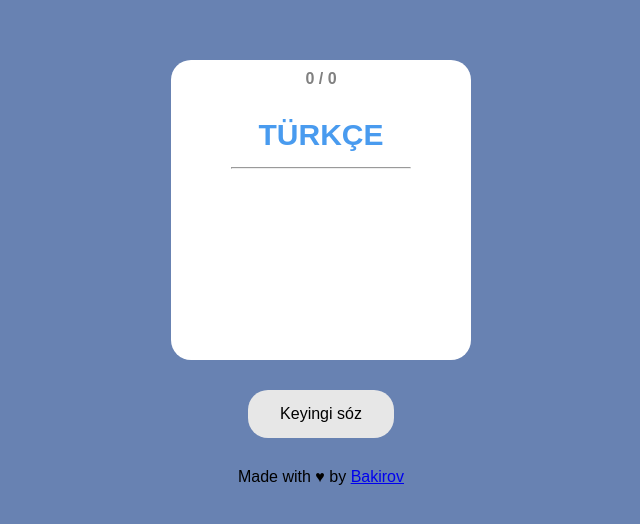
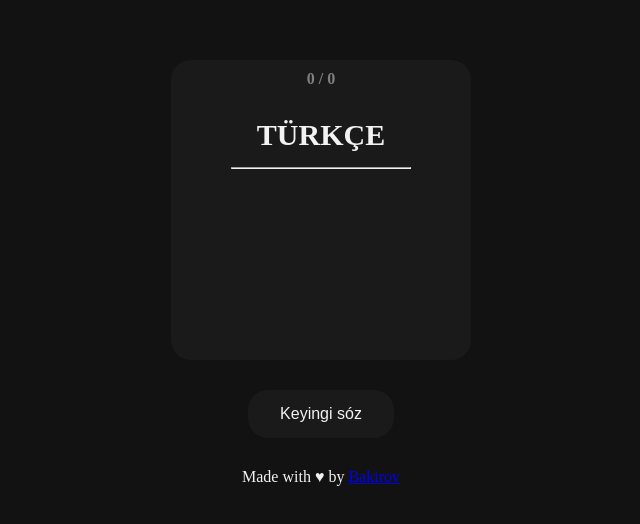
Before and after one commit to quwanishbakirov/turkish, a website: page index.html in a window 1280 px wide. Shown: the part 190-714 px from the top of the page, without its empty margins (319-959 px from the left). Drawn offline with Linux system fonts and the light colour scheme.

Commit message:
style changed (night mode)

```diff
--- a/style.css
+++ b/style.css
@@ -5,8 +5,8 @@
 	user-select: none;
 }
 body {
-	background: #6882b2;
-	font-family: sans-serif;
+	background-color: #121212;
+	color: #f2f2f2;
 }
 
 label {
@@ -42,7 +42,7 @@ label {
 	width: 100%;
 	height: 100%;
 	text-align: center;
-	background: #fff;
+	background-color: #1a1a1a;
 	backface-visibility: hidden;
 	border-radius: 20px;
 }
@@ -50,7 +50,7 @@ label {
 .flip-card .back {
 	transform: rotateX(180deg);
 	color: #000;
-	background: #fff;
+	background-color: #1a1a1a;
 }
 
 label:hover .flip-card {
@@ -67,7 +67,7 @@ label:hover :checked + .flip-card {
 
 .front h1 {
 	font-size: 30px;
-	color: #499bef;
+	color: #f2f2f2;
 	margin: 30px 0 0 0;
 
 	text-transform: uppercase;
@@ -81,7 +81,7 @@ label:hover :checked + .flip-card {
 
 .back h1 {
 	font-size: 30px;
-	color: #499bef;
+	color: #f2f2f2;
 	margin: 0;
 	margin: 30px 0 0 0;
 	text-transform: uppercase;
@@ -90,6 +90,7 @@ label:hover :checked + .flip-card {
 hr {
 	width: 180px;
 	margin: 15px auto 10px auto;
+	border-color: #f2f2f2;
 }
 
 #myCheck{
@@ -97,10 +98,10 @@ hr {
 }
 
 .button {
-    background-color: #e7e7e7;
+    background-color: #1a1a1a;
+	color: #f2f2f2;
     border: none;
     border-radius: 20px;
-    color: black;
     padding: 15px 32px;
     text-align: center;
     display: inline-block;
```
